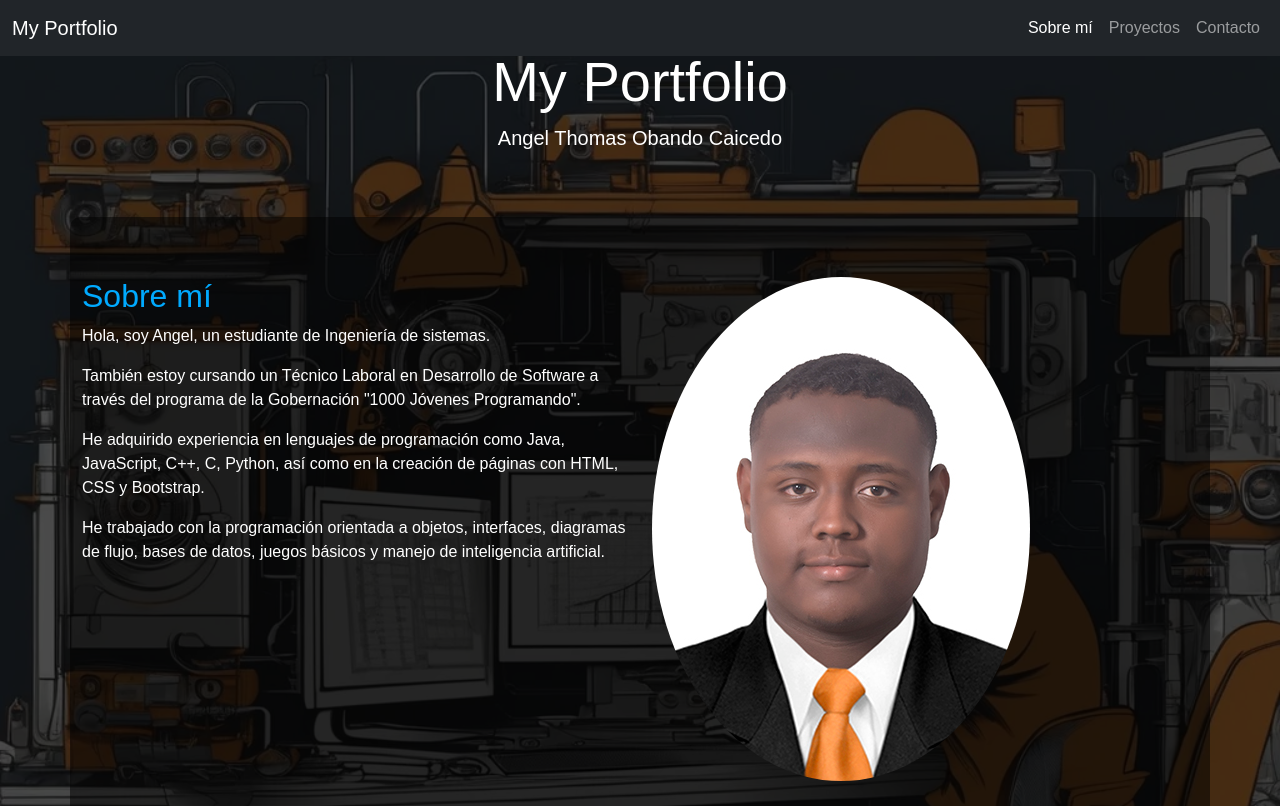
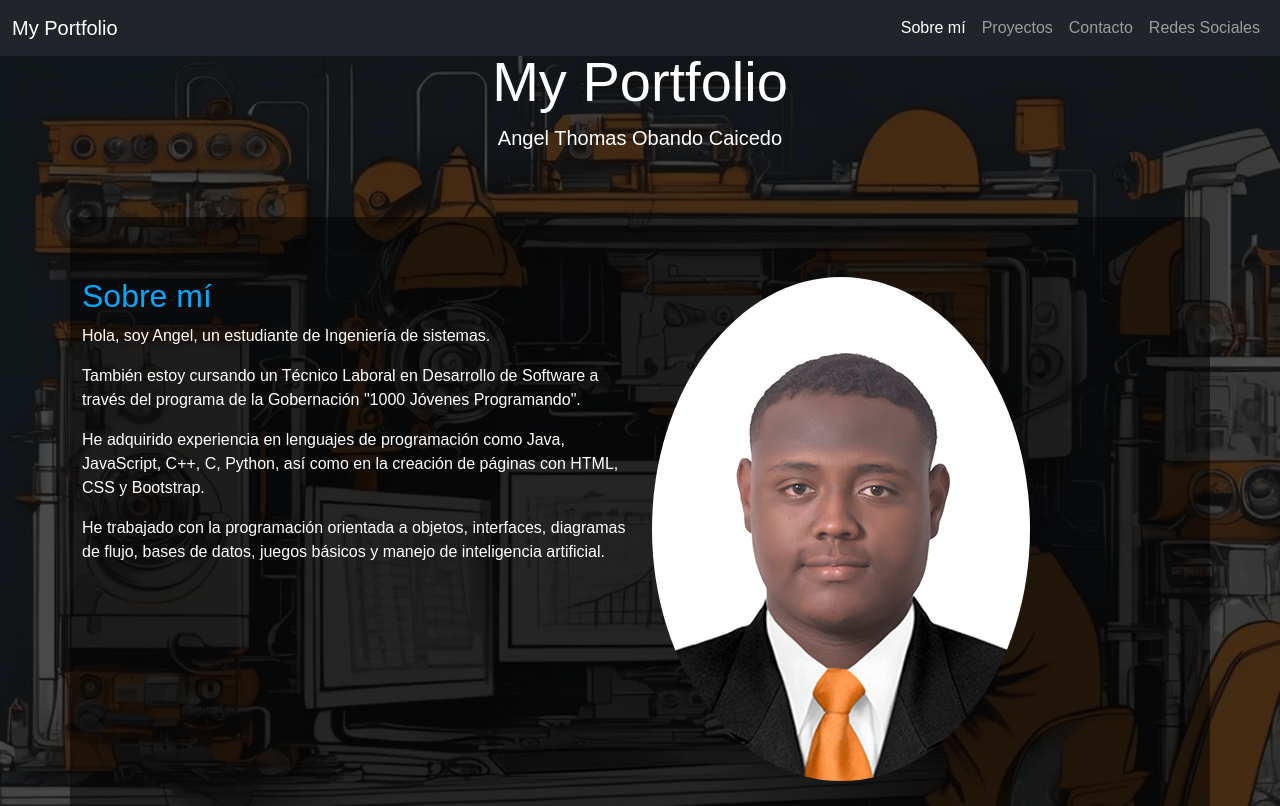
Before and after one commit to Angel-Obando/Portafolio, a plain HTML site: page my_portafolio/index.html in a window 1280 px wide. Shown: the top 806 px of the page. Drawn offline with nearby package versions, Linux system fonts and the light colour scheme.

Commit message:
Add files via upload

```diff
--- a/my_portafolio/index.html
+++ b/my_portafolio/index.html
@@ -5,6 +5,7 @@
     <meta name="viewport" content="width=device-width, initial-scale=1.0">
     <title>My Portfolio</title>
     <link href="https://cdn.jsdelivr.net/npm/bootstrap@5.3.3/dist/css/bootstrap.min.css" rel="stylesheet" integrity="sha384-QWTKZyjpPEjISv5WaRU9OFeRpok6YctnYmDr5pNlyT2bRjXh0JMhjY6hW+ALEwIH" crossorigin="anonymous">
+    <link rel="shortcut icon" href="img/inge.png" type="image/x-icon">
     <link rel="stylesheet" href="../css/styles.css">
 </head>
 <body>
@@ -25,6 +26,9 @@
                     </li>
                     <li class="nav-item">
                         <a class="nav-link" href="#contact">Contacto</a>
+                    </li>
+                    <li class="nav-item">
+                        <a class="nav-link" href="#social">Redes Sociales</a>
                     </li>
                 </ul>
             </div>
```
